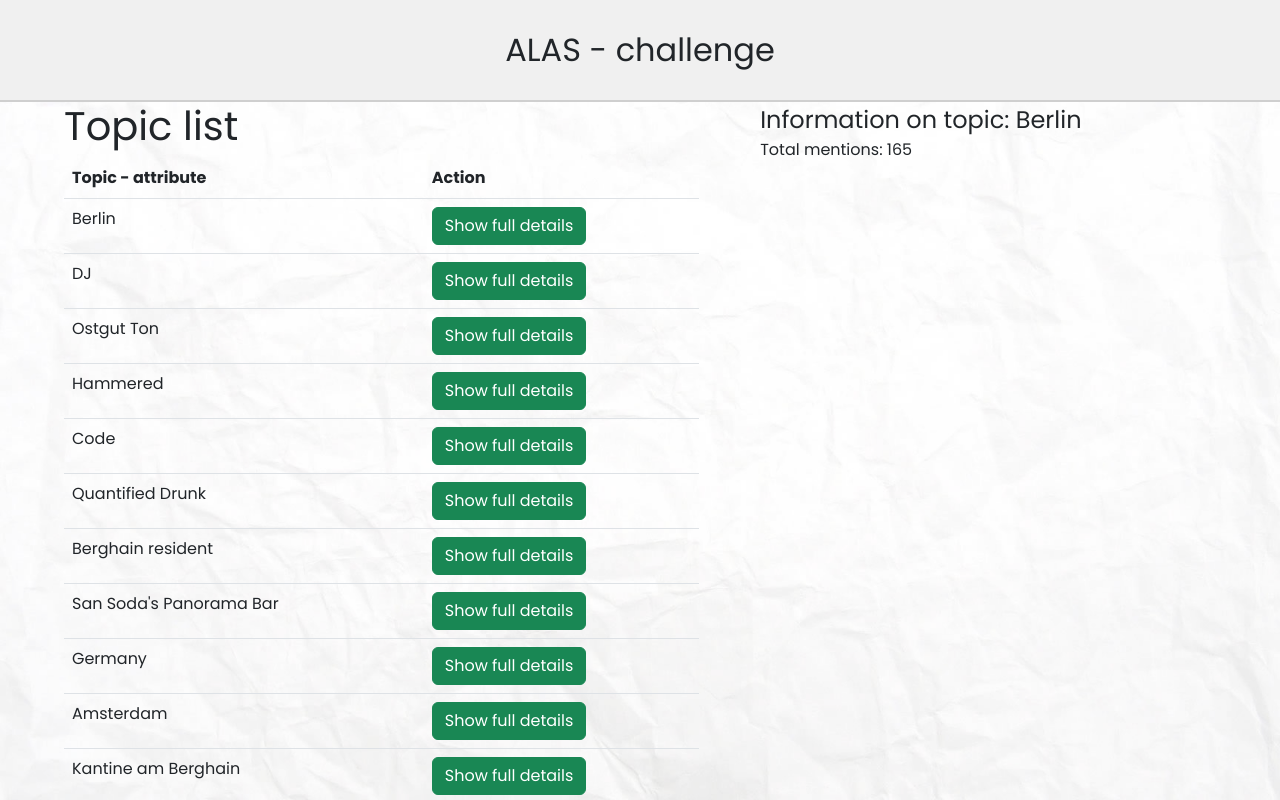
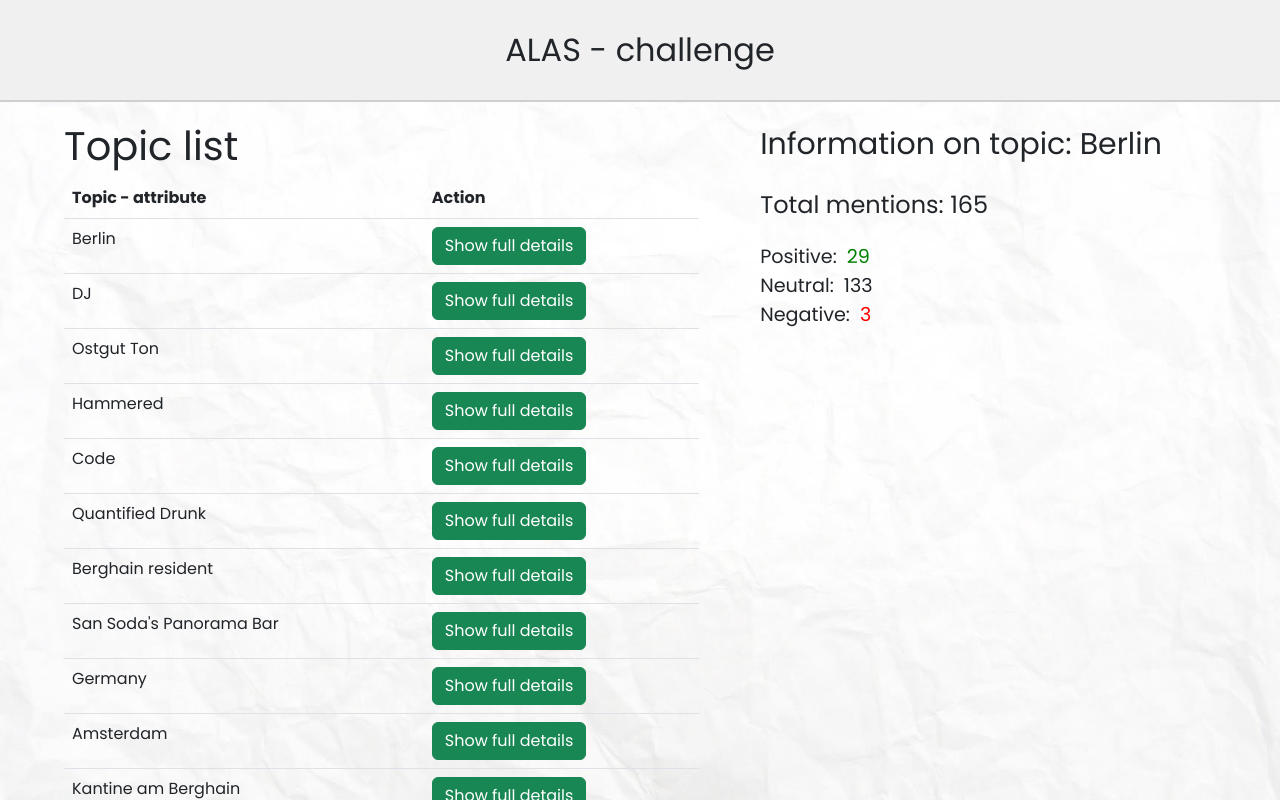
Before and after one commit to bujakkristijan/challenge, a React (Create React App) app in the folder alas-challenge/: page / in a window 1280 px wide. Both pictures are taken after a click on the element "Berlin". Shown: the top 800 px of the page. Built offline with nearby package versions, Linux system fonts and the light colour scheme.

Commit message:
kada se pritisne na topic iz tabele, prikazuju se u komponenti sa desne strane volume i sentiment vrednosti, za positive je zelena boja vrednosti, dok je za negativne brojeve crvena. Ako ne postoji sentiment, nece se ni prikazati.

```diff
--- a/alas-challenge/src/components/list-topic/ListTopicComponent.css
+++ b/alas-challenge/src/components/list-topic/ListTopicComponent.css
@@ -2,6 +2,7 @@
     display: flex;
     flex-direction: row;
     margin-left: 5%;
+    margin-top: 20px;
 
 }
 
--- a/alas-challenge/src/components/topic-details/TopicDetailsComponent.css
+++ b/alas-challenge/src/components/topic-details/TopicDetailsComponent.css
@@ -1,7 +1,16 @@
 .topic-title{
-    font-size: x-large;
+    font-size: 30px;
     /* text-align: left;  */
 
+}
+
+.topic-total-mentions{
+    margin-top: 20px;
+    font-size: x-large;
+}
+
+.sentiment-main-container{
+    margin-top: 20px;
 }
 
 .topic-details-container{
@@ -9,3 +18,25 @@
     width: 45%;
     margin-left: 5%;
 }
+
+.div-positive-sentiment{
+    color: green;
+    margin-left: 10px;
+}
+
+.div-neutral-sentiment{
+    margin-left: 10px;
+}
+
+.div-negative-sentiment{
+    color: red;
+    margin-left: 10px;
+}
+
+.sentiment-container{
+    display: flex;
+}
+
+.label-sentiment, .div-positive-sentiment, .div-negative-sentiment, .div-neutral-sentiment{
+    font-size: larger;
+}
--- a/alas-challenge/src/components/topic-details/TopicDetailsComponent.js
+++ b/alas-challenge/src/components/topic-details/TopicDetailsComponent.js
@@ -9,6 +9,23 @@
     <div className='topic-details-container'>
         {selectedTopic != undefined && <div className='topic-title'>Information on topic: {selectedTopic.label}</div>}
         {selectedTopic != undefined && <div className='topic-total-mentions'>Total mentions: {selectedTopic.volume}</div>}
+        <div className='sentiment-main-container'>
+        {selectedTopic != undefined && selectedTopic.sentiment.positive != undefined && selectedTopic.sentiment.positive != null
+            && <div className='sentiment-container'>
+                    <label className='label-sentiment'>Positive: </label>
+                    <div className='div-positive-sentiment'>{selectedTopic.sentiment.positive}</div>
+                </div>}
+        {selectedTopic != undefined && selectedTopic.sentiment.neutral != undefined && selectedTopic.sentiment.neutral != null
+            && <div className='sentiment-container'>
+                    <label className='label-sentiment'>Neutral: </label>
+                    <div className='div-neutral-sentiment'>{selectedTopic.sentiment.neutral}</div>
+                </div>}
+        {selectedTopic != undefined && selectedTopic.sentiment.negative != undefined && selectedTopic.sentiment.negative != null
+            && <div className='sentiment-container'>
+                    <label className='label-sentiment'>Negative: </label>
+                    <div className='div-negative-sentiment'>{selectedTopic.sentiment.negative}</div>
+                </div>}
+        </div>
     </div>
   )
 }
```
